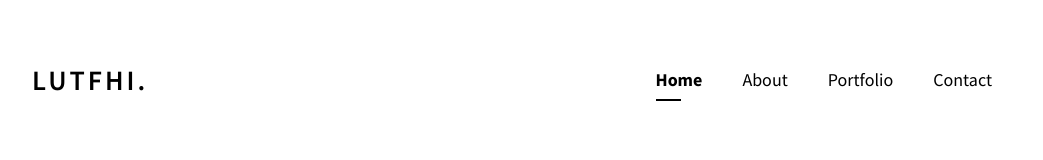
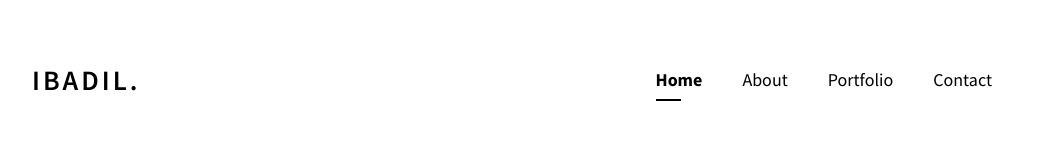
Before and after one commit to ibadil307/web1, a Next.js app: page / in a window 1280 px wide. Shown: the top 160 px of the page, without its empty margins (118-1161 px from the left). Built offline with nearby package versions, Linux system fonts and the light colour scheme.

Commit message:
Update Navbar.jsx

```diff
--- a/components/Navbar.jsx
+++ b/components/Navbar.jsx
@@ -13,7 +13,7 @@ function Navbar({ router }) {
   return (
     <nav className="navbar">
       <div className="container">
-        <Link href="/"><a className="logo">Lutfhi.</a></Link>
+        <Link href="/"><a className="logo">IBADIL.</a></Link>
 
         <ul className="nav-links">
           { navs.map(nav => (
```
